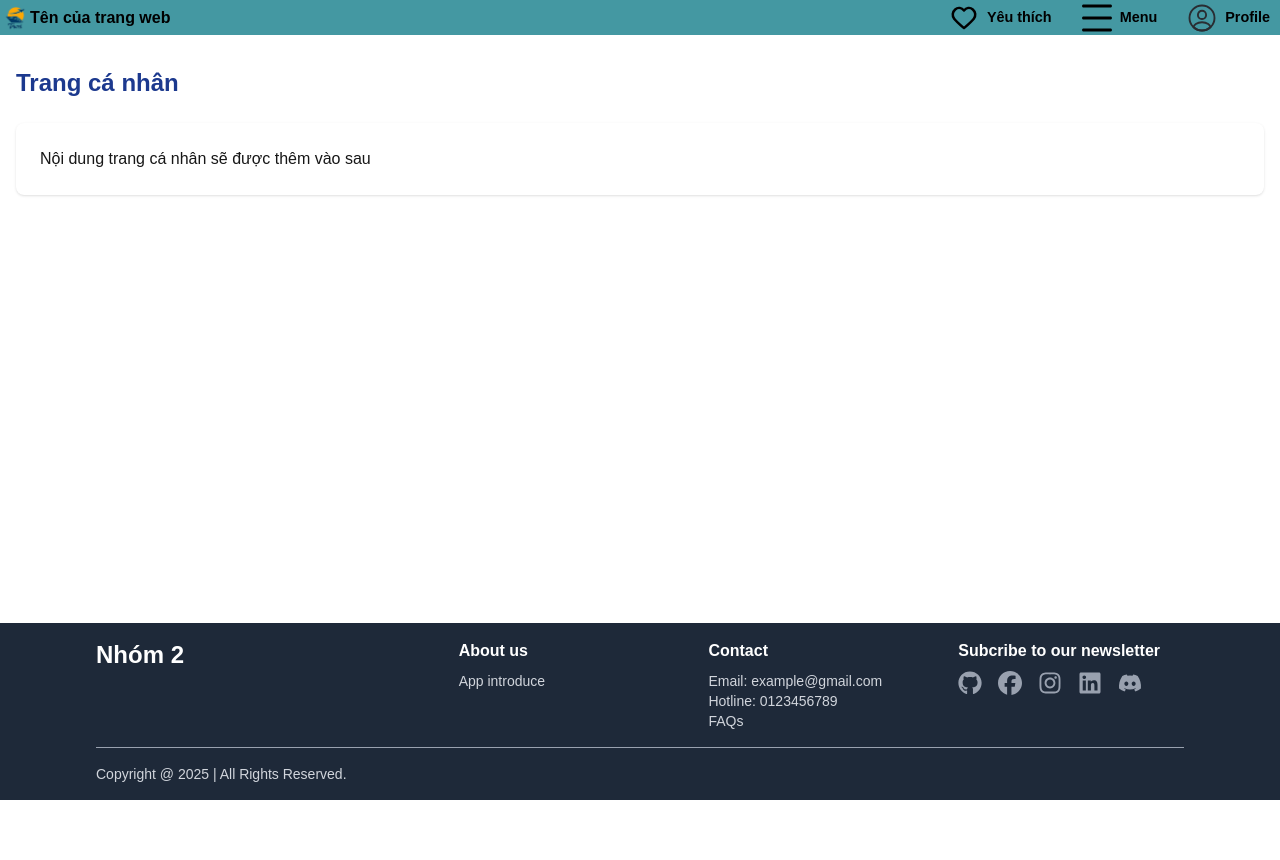
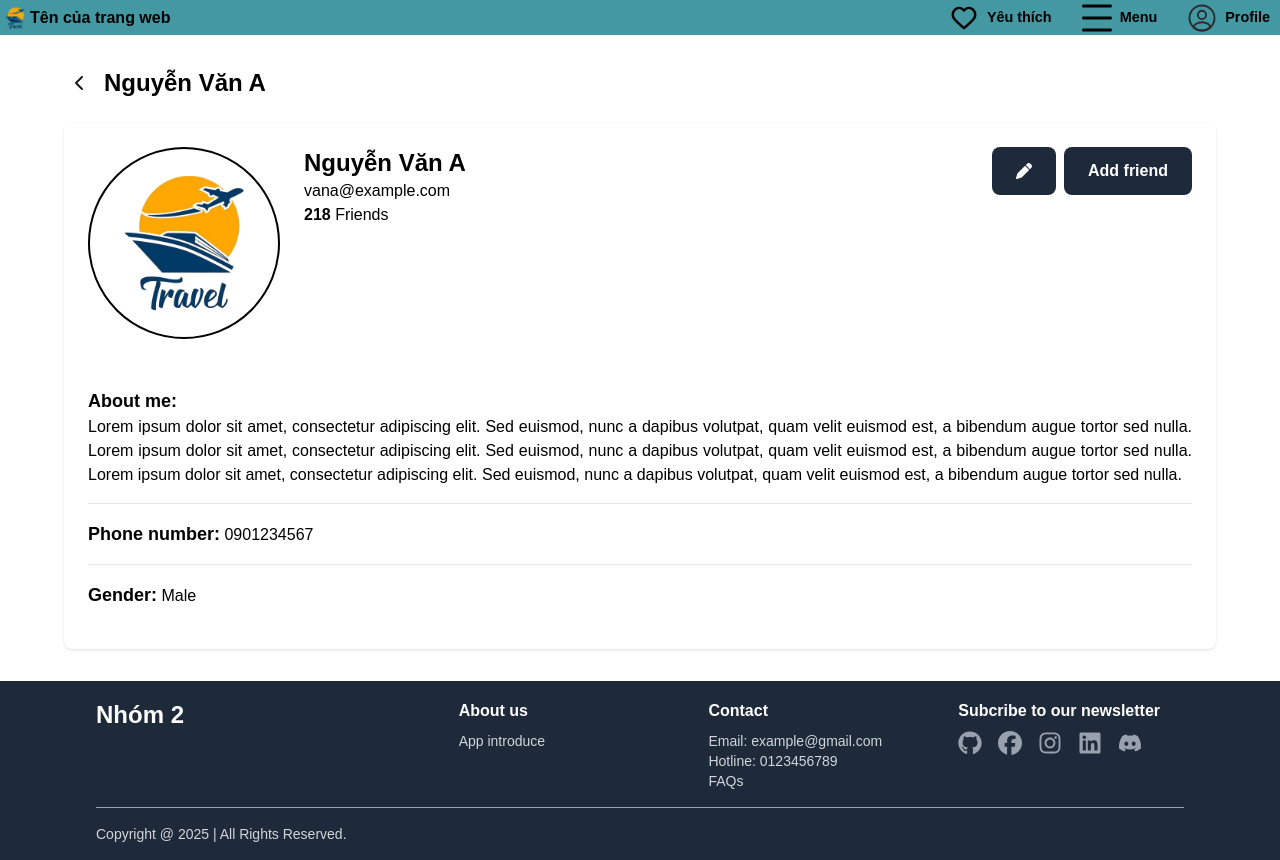
Before and after one commit to PhungVietBac/AITripSystem, a Next.js app in the folder ai_trip_system/: page /profile in a window 1280 px wide. Before the commit the page ends 800 px from the top, so only its background shows below. Built offline with nearby package versions, Linux system fonts and the light colour scheme.

Commit message:
create profile

```diff
--- a/ai_trip_system/src/app/profile/page.tsx
+++ b/ai_trip_system/src/app/profile/page.tsx
@@ -1,14 +1,96 @@
+'use client'
 import Header from "../../components/header";
 import Footer from "../../components/footer";
+import { FaChevronLeft, FaPen } from "react-icons/fa6";
+import { useRouter } from "next/navigation";
 
 export default function ProfilePage() {
+  const user = {
+    IDUser: "U00001",
+    Name: "Nguyễn Văn A",
+    Username: "nguyenvana",
+    Friends: 218,
+    Password: "123",
+    Gender: 1,
+    Email: "vana@example.com",
+    PhoneNumber: "0901234567",
+    Avatar: "/logo.png",
+    Theme: 1,
+    Language: 1,
+  };
+
+  const router = useRouter();
+  const handleBtn = () => {
+    router.push("/");
+  };
+
   return (
     <div className="min-h-screen flex flex-col">
       <Header />
-      <main className="flex-grow container mx-auto px-4 py-8">
-        <h1 className="text-2xl font-bold text-blue-900 mb-6">Trang cá nhân</h1>
-        <div className="bg-white rounded-lg p-6 shadow-sm">
-          <p>Nội dung trang cá nhân sẽ được thêm vào sau</p>
+      <main className="flex-grow mx-auto px-4 md:px-16 py-8 dark:bg-gray-900 border-b-2 border-gray-800">
+        <div className="flex items-center gap-2 mb-6">
+          <button className="p-2 rounded-full hover:bg-gray-300 dark:hover:bg-gray-700 dark:text-white transition-colors duration-200 cursor-pointer" onClick={() => handleBtn()}>
+            <FaChevronLeft />
+          </button>
+          <h1 className="text-2xl font-bold text-black dark:text-white">{user.Name}</h1>
+        </div>
+        <div className="flex-grow flex-col bg-white rounded-lg p-6 mx-auto shadow-sm dark:bg-gray-600 text-black dark:text-white">
+          <div className="flex flex-col sm:flex-row items-center sm:items-start gap-6 text-center sm:text-left">
+            <img
+              src={user.Avatar}
+              className="w-48 h-48 border-2 border-black rounded-full"
+            ></img>
+            <div className="flex flex-col">
+              <h2 className="text-2xl font-bold">{user.Name}</h2>
+              <p>{user.Email}</p>
+              <p>
+                <span className="font-bold">{user.Friends}</span> Friends
+              </p>
+            </div>
+            <div className="flex gap-2 sm:ml-auto justify-center">
+              <button
+                type="button"
+                className="flex items-center justify-center w-16 h-12 text-white bg-gray-800 hover:bg-gray-900 font-bold rounded-lg dark:bg-gray-800 dark:hover:bg-gray-700 dark:border-gray-700 cursor-pointer"
+              >
+                <FaPen />
+              </button>
+              <button
+                type="button"
+                className="flex items-center justify-center w-32 h-12 text-white bg-gray-800 hover:bg-gray-900 font-bold rounded-lg text-md dark:bg-gray-800 dark:hover:bg-gray-700 dark:border-gray-700 cursor-pointer"
+              >
+                Add friend
+              </button>
+            </div>
+          </div>
+          <div className="flex-grow mt-8">
+            <ul
+              role="list"
+              className="divide-y divide-gray-200 dark:divide-gray-700"
+            >
+              <li className="py-3 sm:py-4">
+                <div className="text-justify">
+                  <div className="font-bold text-lg">About me:</div>
+                  Lorem ipsum dolor sit amet, consectetur adipiscing elit. Sed
+                  euismod, nunc a dapibus volutpat, quam velit euismod est, a
+                  bibendum augue tortor sed nulla. Lorem ipsum dolor sit amet, consectetur adipiscing elit. Sed
+                  euismod, nunc a dapibus volutpat, quam velit euismod est, a
+                  bibendum augue tortor sed nulla. Lorem ipsum dolor sit amet, consectetur adipiscing elit. Sed
+                  euismod, nunc a dapibus volutpat, quam velit euismod est, a
+                  bibendum augue tortor sed nulla.
+                </div>
+              </li>
+              <li className="py-3 sm:py-4">
+                <div>
+                  <span className="font-bold text-lg">Phone number:</span> {user.PhoneNumber}
+                </div>
+              </li>
+              <li className="py-3 sm:py-4">
+                <div>
+                  <span className="font-bold text-lg">Gender:</span> {user.Gender === 1 ? "Male" : "Female"}
+                </div>
+              </li>
+            </ul>
+          </div>
         </div>
       </main>
       <Footer />
--- a/ai_trip_system/src/components/footer.tsx
+++ b/ai_trip_system/src/components/footer.tsx
@@ -29,41 +29,41 @@ const Footer = () => {
           <ul className="list-outside list-none">
             <li className="mt-0 md:mt-2 text-gray-300 hover:text-gray-100 dark:hover:text-white">
               Email:{" "}
-              <a href="mailto:example@gmail.com" className="hover:underline">
+              <Link href="mailto:example@gmail.com" className="hover:underline">
                 example@gmail.com
-              </a>
+              </Link>
             </li>
             <li className="text-gray-300 hover:text-gray-100 dark:hover:text-white">
               Hotline:{" "}
-              <a href="tel:0123456789" className="hover:underline">
+              <Link href="tel:0123456789" className="hover:underline">
                 0123456789
-              </a>
+              </Link>
             </li>
             <li className="text-gray-300 hover:text-gray-100 dark:hover:text-white">
-              <a className="hover:underline" href="#">
+              <Link className="hover:underline" href="#">
                 FAQs
-              </a>
+              </Link>
             </li>
           </ul>
         </div>
         <div>
           <h3 className="text-base font-bold">Subcribe to our newsletter</h3>
           <div className="flex space-x-4 mt-0 md:mt-2">
-            <a href="https://github.com">
+            <Link href="https://github.com">
               <FaGithub className="w-6 h-6 text-gray-400 hover:text-gray-200 dark:hover:text-white" />
-            </a>
-            <a href="https://facebook.com">
+            </Link>
+            <Link href="https://facebook.com">
               <FaFacebook className="w-6 h-6 text-gray-400 hover:text-gray-200 dark:hover:text-white" />
-            </a>
-            <a href="https://instagram.com">
+            </Link>
+            <Link href="https://instagram.com">
               <FaInstagram className="w-6 h-6 text-gray-400 hover:text-gray-200 dark:hover:text-white" />
-            </a>
-            <a href="https://linkedin.com">
+            </Link>
+            <Link href="https://linkedin.com">
               <FaLinkedin className="w-6 h-6 text-gray-400 hover:text-gray-200 dark:hover:text-white" />
-            </a>
-            <a href="https://discord.com">
+            </Link>
+            <Link href="https://discord.com">
               <FaDiscord className="w-6 h-6 text-gray-400 hover:text-gray-200 dark:hover:text-white" />
-            </a>
+            </Link>
           </div>
         </div>
       </div>
```
